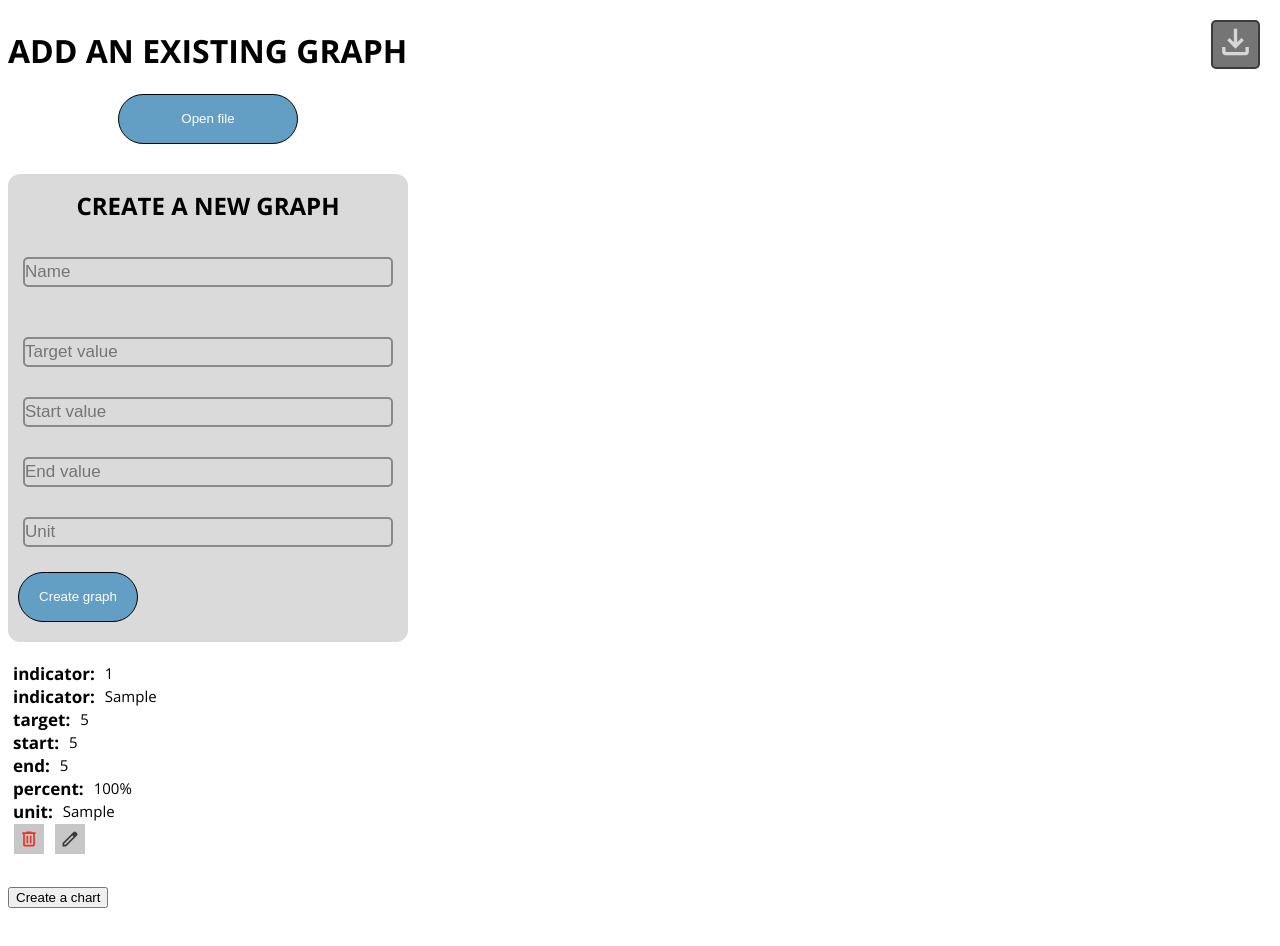
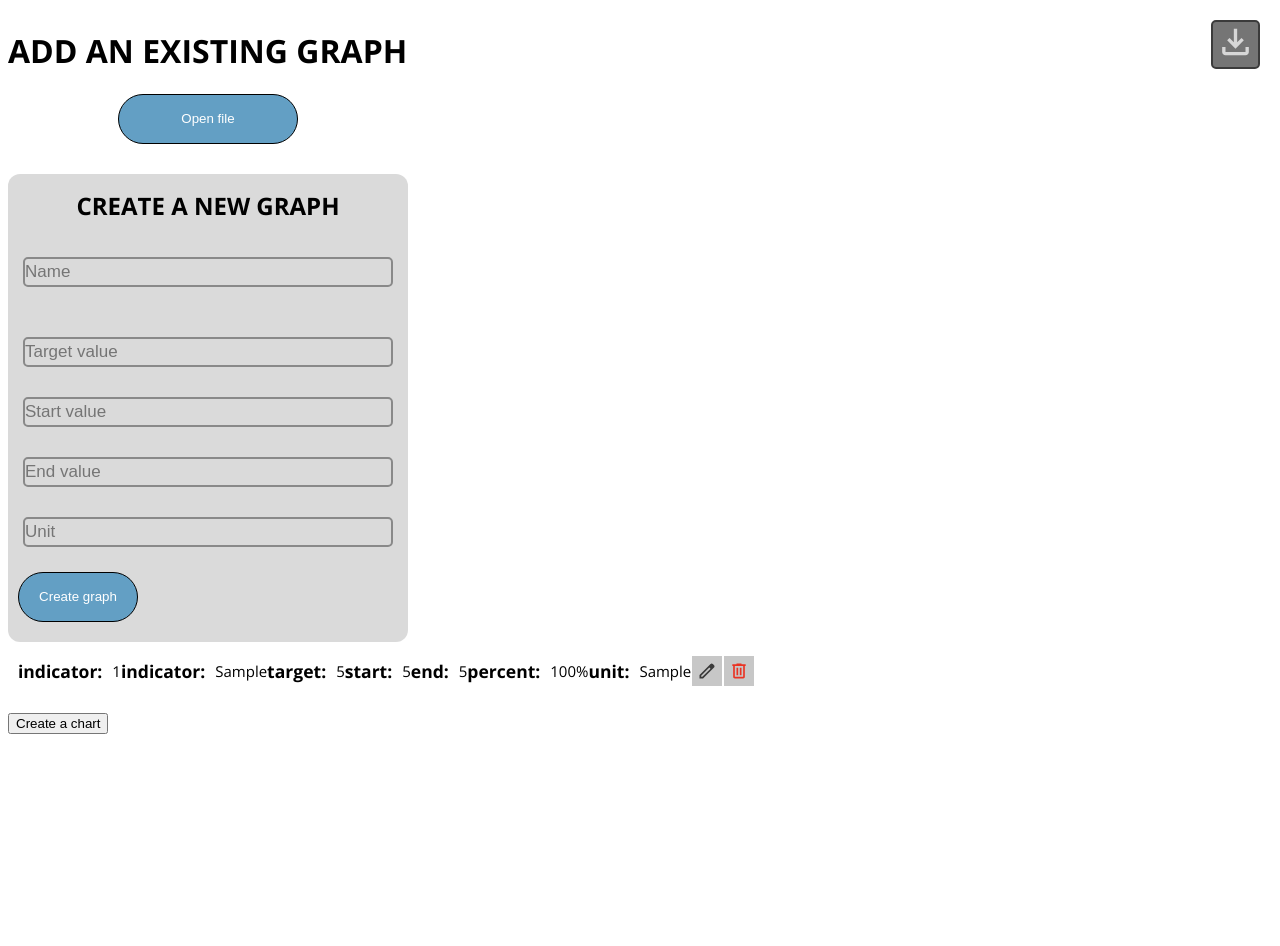
Before and after one commit to Dulme8556/digipalvelut-projekti, a SvelteKit app in the folder digipalvelut-projekti/: page / in a window 1280 px wide. Both pictures are taken after typing "Sample", "5", "5", "5", "Sample" into the empty fields and a click on the button "Create graph". Shown: the top 946 px of the page. Built offline with nearby package versions, Linux system fonts and the light colour scheme; no server answers.

Commit message:
UI changes 2.0

```diff
--- a/digipalvelut-projekti/src/components/line.svelte
+++ b/digipalvelut-projekti/src/components/line.svelte
@@ -105,11 +105,6 @@
                 <h3>unit:</h3>
                 <div>{unit}</div>
             </div>
-
-            <div class='line__buttons'>
-                <button class="button" onclick={deleteThis}>
-                    <img src="./images/delete-icon.svg" class="image" alt="" />
-                </button>
             <button class="button button__edit" onclick={editThis}>
                 <img
                     src="./images/edit-icon.svg"
@@ -117,7 +112,9 @@
                     alt=""
                 />
             </button>
-            </div>
+            <button class="button" onclick={deleteThis}>
+                <img src="./images/delete-icon.svg" class="image" alt="" />
+            </button>
         </div>
     {/if}
 </div>
@@ -125,15 +122,13 @@
 <style>
     h3 {
         padding-right: 10px;
-        font-size:17px;
-        margin:0 0;
     }
 
     .line {
         display: flex;
-        flex-direction: column;
+        flex-direction: row;
         max-width: 1400px;
-        margin: 20px 5px;
+        margin: 0 10px;
         font-size: 15px;
     }
 
@@ -149,14 +144,10 @@
         flex: 2;
     }
 
-    .line__buttons{
-        display:flex;
-    }
-
-
     .button {
         display: flex;
         align-items: center;
+        align-self: center;
         justify-content: center;
         width: 30px;
         height: 30px;
@@ -170,8 +161,8 @@
         border: 1px gray solid;
     }
 
-    .button__edit{
-        margin-left:10px;
+    .button__save {
+        width: 40px;
     }
 
     .image {
```
Lines whose indentation alone changed are shown as unchanged.
